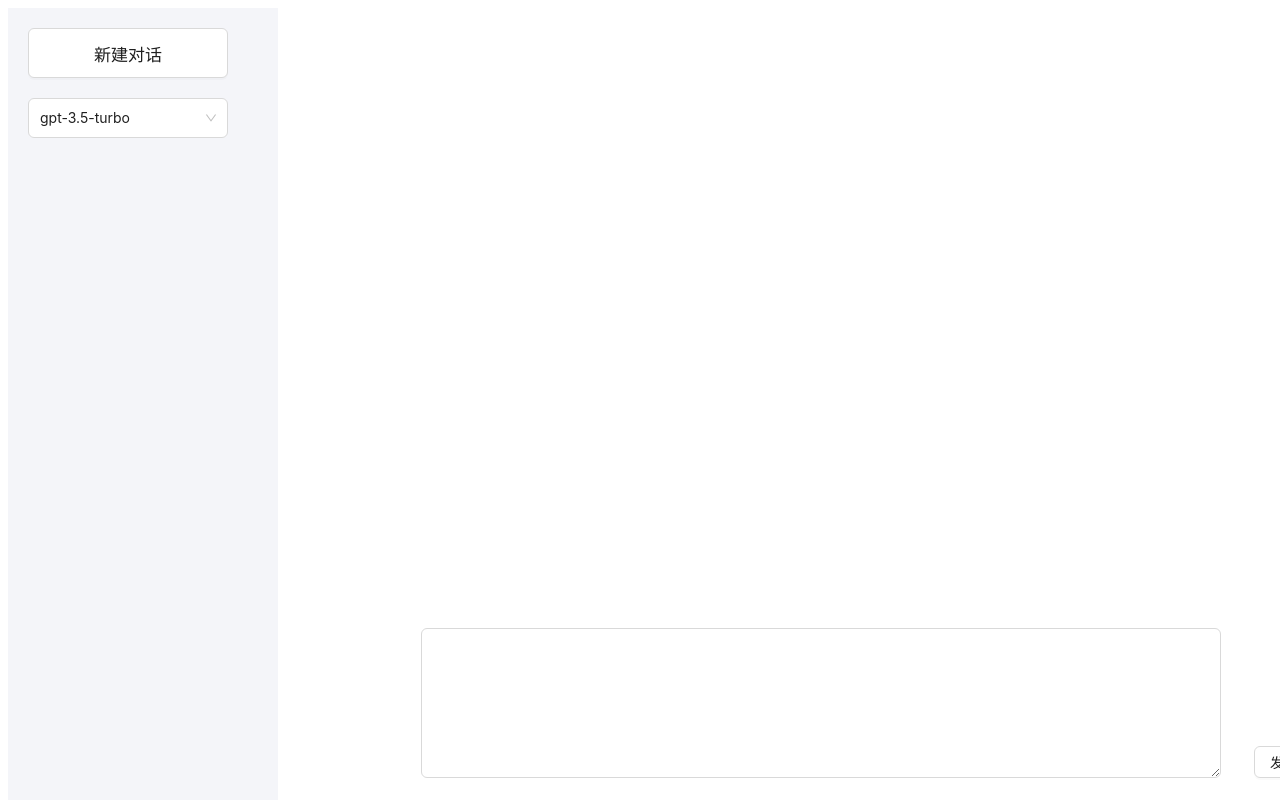
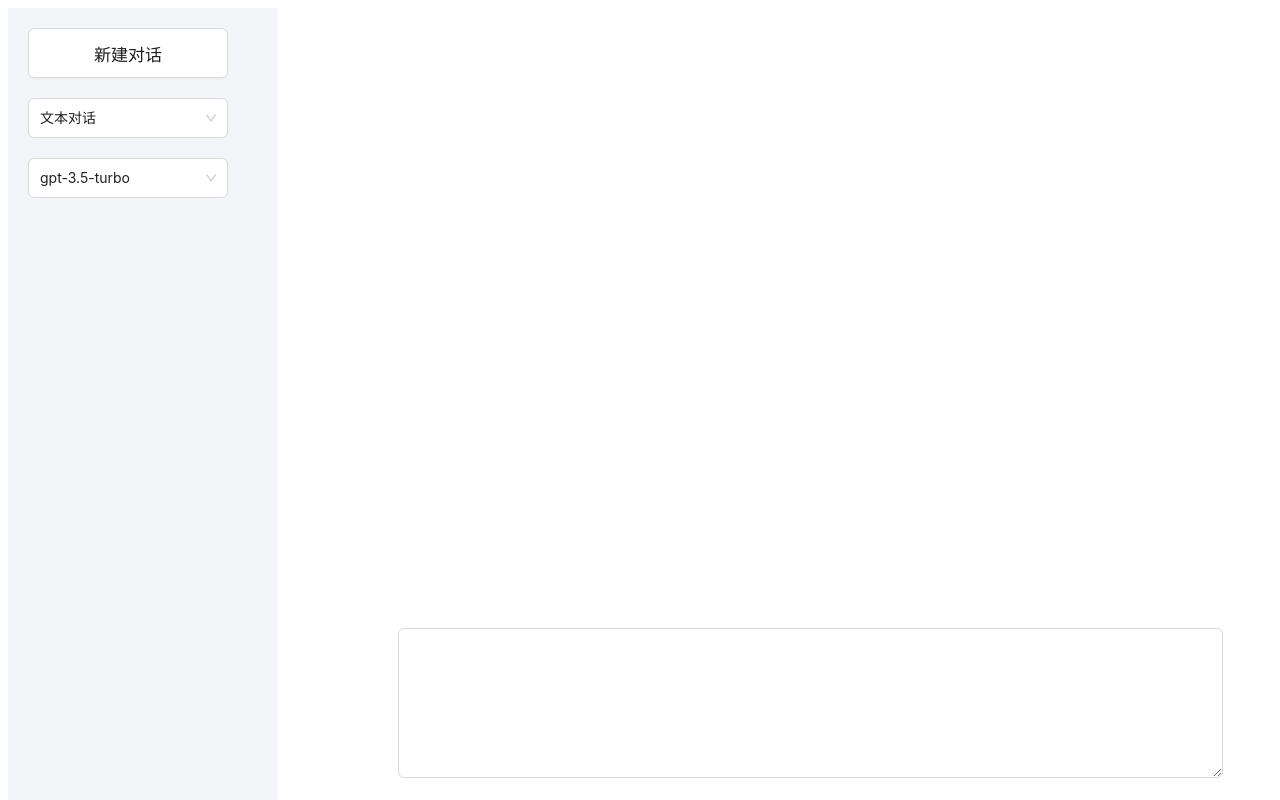
Before and after one commit to TeacherXin/xinAi, a Next.js app: page / in a window 1280 px wide. Built offline with nearby package versions, Linux system fonts and the light colour scheme.

Commit message:
增加文生图的功能

```diff
--- a/components/dialogCard/index.module.css
+++ b/components/dialogCard/index.module.css
@@ -44,11 +44,25 @@
                     max-width: 700px;
                     width: max-content;
                     min-height: 45px;
-                    background-color: #FFFFFF;
+                    background-color: #F4F5F9;
                     line-height: 45px;
                     padding-left: 30px;
                     border-radius: 20px;
                     padding-right: 30px;
+                    .img {
+                        width: 320px;
+                        height: 320px;
+                        margin-top: 20px;
+                    }
+                    .loadingImg {
+                        width: 320px;
+                        height: 320px;
+                        background-color: #F4F5F9;
+                        margin-top: 20px;
+                        display: flex;
+                        justify-content: center;
+                        align-items: center;
+                    }
                 }
                 .typewritter {
                     border-right: 2px solid transparent;
--- a/components/dialogCard/index.tsx
+++ b/components/dialogCard/index.tsx
@@ -1,4 +1,6 @@
-import { Avatar } from 'antd';
+/* eslint-disable @next/next/no-img-element */
+/* eslint-disable max-len */
+import { Avatar, Spin } from 'antd';
 import type * as React from 'react';
 import ReactMarkdown from 'react-markdown';
 import SyntaxHighlighter from 'react-syntax-highlighter';
@@ -10,6 +12,7 @@ export interface Chat {
   message: string
   answer: string
   id: string
+  type?: string
 }
 
 interface IDialogCardProps {
@@ -47,13 +50,14 @@ const DialogCard: React.FunctionComponent<IDialogCardProps> = (props) => {
           <div className={styles.chatItem} key={index}>
             <div className={styles.messageContent}>
               <div className={styles.message}>{chat.message}</div>
-              <Avatar className={styles.avatar} src="/chat_user.png" />
+              <Avatar className={styles.avatar} src="/images/chat_user.png" />
             </div>
             <div className={styles.answerContent}>
-              <Avatar className={styles.avatar} src="/chat_main.png" />
+              <Avatar className={styles.avatar} src="/images/chat_main.png" />
               <div className={styles.answer}>
-                <ReactMarkdown components={{ code: getCode }}>{chat.answer}</ReactMarkdown>
-                {loading && index === chatList.length - 1 && <div className={styles.typewritter} />}
+                {chat.type === 'image' && (loading && index === chatList.length - 1 ? <div className={styles.loadingImg}><Spin /></div> : <img className={styles.img} src={chat.answer} alt="" />)}
+                {!chat.type && <ReactMarkdown components={{ code: getCode }}>{chat.answer}</ReactMarkdown>}
+                {loading && !chat.type && index === chatList.length - 1 && <div className={styles.typewritter} />}
               </div>
             </div>
           </div>
--- /dev/null
+++ b/components/skillSelect/index.module.css
@@ -0,0 +1,5 @@
+.select {
+    width: 200px;
+    height: 40px;
+    margin-top: 20px;
+}
--- /dev/null
+++ b/components/skillSelect/index.tsx
@@ -0,0 +1,35 @@
+import { Select } from 'antd';
+import type * as React from 'react';
+
+import styles from './index.module.css';
+import { useSkillStore } from './store';
+
+const options = [
+  {
+    value: 'textSkill',
+    label: '文本对话',
+  },
+  {
+    value: 'imageSkill',
+    label: '图片生成',
+  },
+];
+
+const SkillSelect: React.FunctionComponent = () => {
+  const skillStore = useSkillStore();
+  const handleChange = (value: string) => {
+    skillStore.setModel(value);
+  };
+
+  return (
+    <Select
+      value={skillStore?.skill}
+      onChange={handleChange}
+      defaultValue="文本对话"
+      className={styles.select}
+      options={options}
+    />
+  );
+};
+
+export default SkillSelect;
--- /dev/null
+++ b/components/skillSelect/store.ts
@@ -0,0 +1,13 @@
+import { create } from 'zustand';
+
+type SkillType = 'textSkill' | 'imageSkill'
+
+interface SkillStore {
+  skill: SkillType
+  setModel: (skill: string) => void
+}
+
+export const useSkillStore = create<SkillStore>((set) => ({
+  skill: 'textSkill',
+  setModel: (skill: SkillType) => set({ skill }),
+}));
--- /dev/null
+++ b/next.config.js
@@ -0,0 +1,3 @@
+/** @type {import('next').NextConfig} */
+const nextConfig = { reactStrictMode: true, transpilePackages: [ "antd", "@ant-design", "rc-util", "rc-pagination", "rc-picker", "rc-notification", "rc-tooltip", "rc-tree", "rc-table", ], };
+module.exports = nextConfig;
--- /dev/null
+++ b/pages/api/v2/picture.ts
@@ -0,0 +1,30 @@
+/* eslint-disable no-console */
+/* eslint-disable import/no-anonymous-default-export */
+// eslint-disable-next-line @typescript-eslint/no-require-imports
+const OpenAi = require('openai');
+// eslint-disable-next-line @typescript-eslint/no-require-imports
+require('dotenv').config();
+
+const client = new OpenAi({
+  apiKey: process.env.OPENAI_API_KEY, // 使用环境变量加载 API 密钥
+  baseURL: 'https://api.chatanywhere.tech/v1',
+});
+
+
+export default async function (req, res) {
+  const { message } = req.body;
+  console.log(message);
+  const imageRes = await client.images.generate({
+    prompt: message,
+    n: 1,
+    size: '1024x1024',
+  });
+  console.log(imageRes);
+  res.status(200).json({
+    code: 0,
+    msg: '生成成功',
+    data: imageRes.data[0].url,
+  });
+
+  res.end();
+}
--- a/pages/index.module.css
+++ b/pages/index.module.css
@@ -27,14 +27,12 @@
             width: 100%;
             position: relative;
             .bottom {
-                width: 800px;
+                width: 825px;
                 position: absolute;
                 left: calc(50% - 400px);
                 bottom: 30px;
                 .textArea {
-                    width: 765px;
                     height: 150px;
-                    margin-left: 23px;
                     height: 150px;
                     font-size: 16px;
                     color: #06071f;
--- a/pages/index.tsx
+++ b/pages/index.tsx
@@ -1,10 +1,13 @@
 import { Button, Input } from 'antd';
+import axios from 'axios';
 import React, { useState } from 'react';
 
 import type { Chat } from '../components/dialogCard';
 import DialogCard from '../components/dialogCard';
 import ModelSelect from '../components/modelSelect';
 import { useModelStore } from '../components/modelSelect/store';
+import SkillSelect from '../components/skillSelect';
+import { useSkillStore } from '../components/skillSelect/store';
 import { connectSSE } from '../utils/sse';
 
 import styles from './index.module.css';
@@ -16,9 +19,39 @@ function HomePage() {
   const [loading, setLoading] = useState<boolean>(false);
   const [sessionId, setSessionId] = useState<string>('');
   const modelStore = useModelStore();
+  const skillStore = useSkillStore();
 
   const sendData = async () => {
     setLoading(true);
+    if (skillStore.skill === 'textSkill') {
+      sendDataWithText();
+    }
+    if (skillStore.skill === 'imageSkill') {
+      sendDataWithImage();
+    }
+
+  };
+
+  const sendDataWithImage = async () => {
+    const chatItem: Chat = {
+      message,
+      answer: '',
+      id: '',
+      type: 'image',
+    };
+    setChatList([...chatList, chatItem]);
+    const res = await axios.post('/api/v2/picture', {
+      message,
+    });
+    if (res.data.data && res.data.code === 0) {
+      const url = res.data.data;
+      chatItem.answer = url;
+    }
+    setLoading(false);
+    console.log(res);
+  };
+
+  const sendDataWithText = () => {
     let answerItem = '';
     const chatItem: Chat = {
       message,
@@ -52,6 +85,7 @@ function HomePage() {
       close: handleClose,
     });
   };
+
   return (
     <div className={styles.root}>
       <div className={styles.main}>
@@ -65,6 +99,7 @@ function HomePage() {
           >
             新建对话
           </Button>
+          <SkillSelect />
           <ModelSelect />
         </div>
         <div className={styles.container}>
@@ -73,7 +108,7 @@ function HomePage() {
           <div className={styles.bottom}>
             <TextArea
               className={styles.textArea}
-              style={{ width: 800, height: 150 }}
+              style={{ width: 825, height: 150 }}
               value={message}
               onChange={(e) => {
                 setMessage(e.target.value);
```
Also changed, not shown: .eslintrc.json, pages/api/v2/index.ts (renamed from pages/api/v2.ts), public/images/chat_main.png (renamed from public/chat_main.png), public/images/chat_user.png (renamed from public/chat_user.png).
